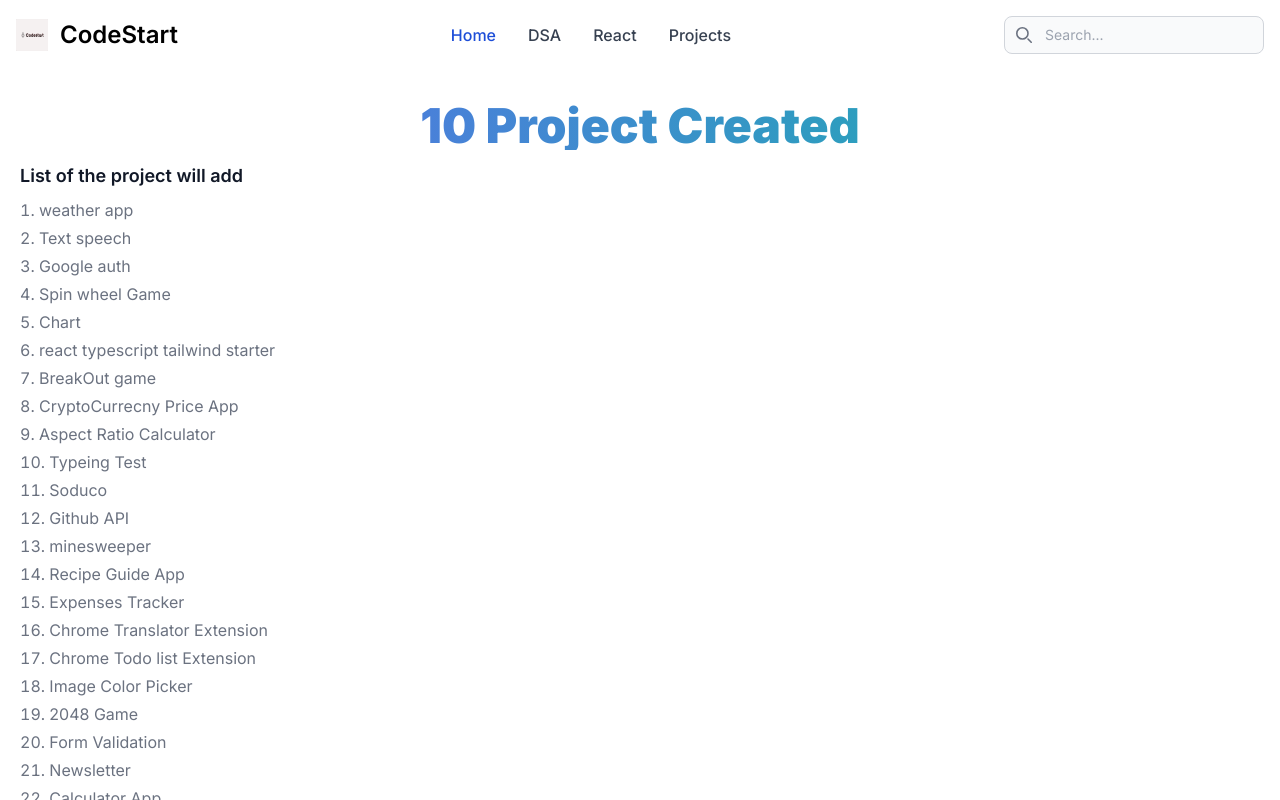
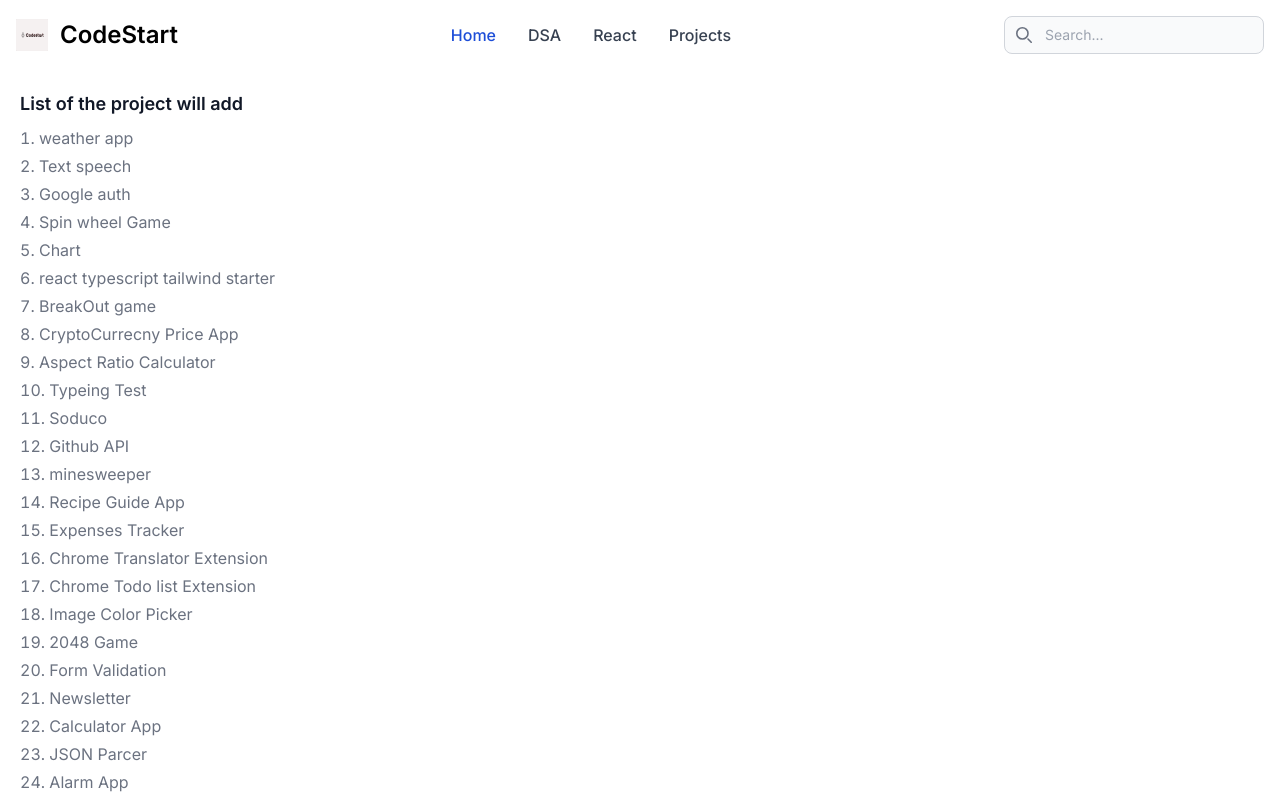
Before and after one commit to homayunmmdy/Javascript-Mosh, a Next.js app: page /projects in a window 1280 px wide. Shown: the top 800 px of the page. Built offline with nearby package versions, Linux system fonts and the light colour scheme.

Commit message:
Delete the avalible title project exist

```diff
--- a/app/projects/page.tsx
+++ b/app/projects/page.tsx
@@ -3,9 +3,6 @@ import React from "react";
 const Projects = () => {
   return (
     <div className="p-5">
-      <h1 className="bg-clip-text my-3 text-center text-transparent bg-gradient-to-r from-indigo-500 to-teal-500 text-5xl font-black">
-        10 Project Created
-      </h1>
       <h2 className="mb-2 text-lg font-semibold text-gray-900 dark:text-white">
         List of the project will add
       </h2>
```
